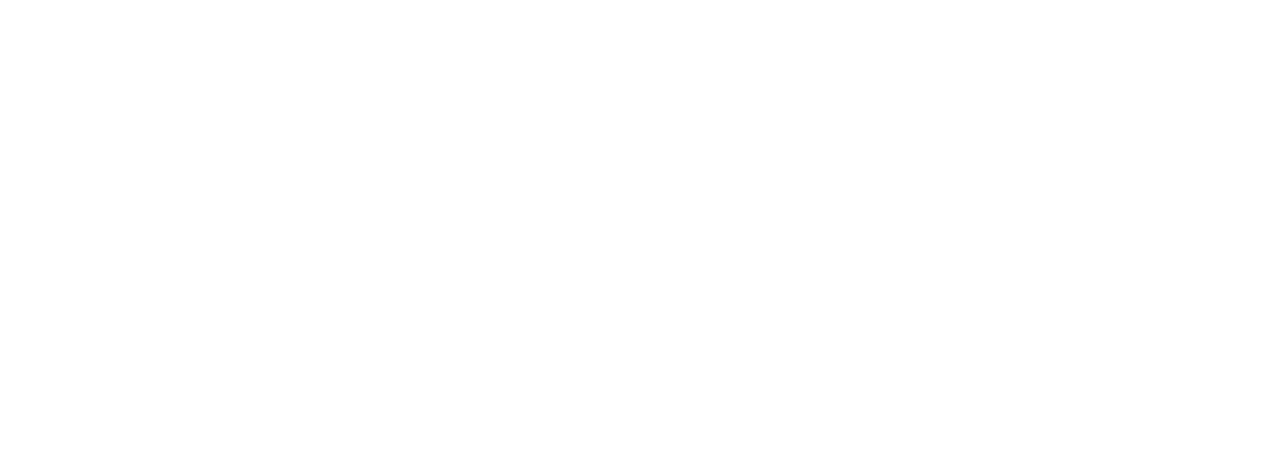
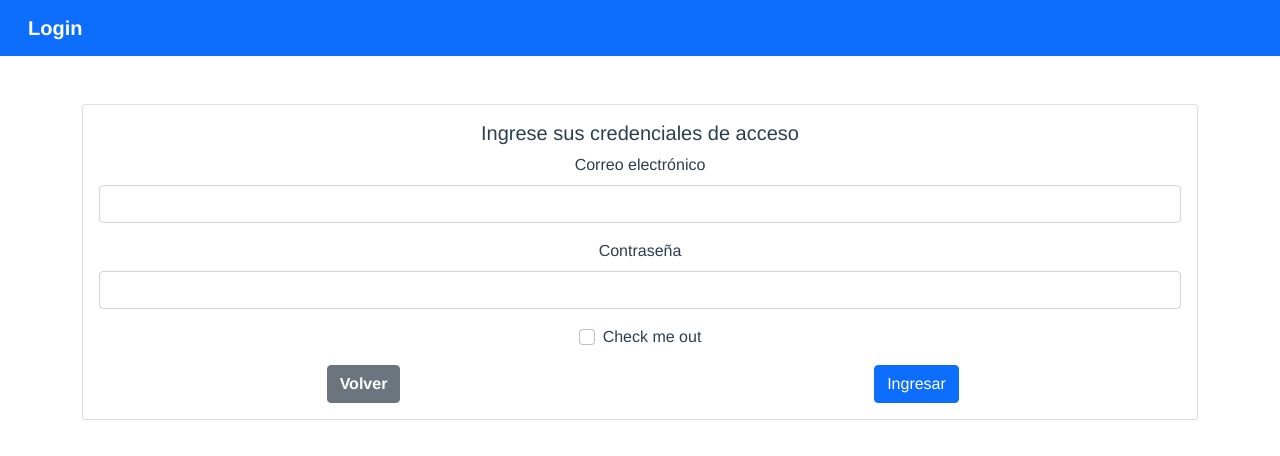
Before and after one commit to vcoronado2014/clases_vue, a Vue app: page /#/Login in a window 1280 px wide. Before the commit this address had no page. Shown: the top 456 px of the page. Built offline with nearby package versions, Linux system fonts and the light colour scheme; a small style sheet from the web is missing.

Commit message:
Cambios para la tarea 4

```diff
--- a/package.json
+++ b/package.json
@@ -10,12 +10,15 @@
   "dependencies": {
     "bootstrap-vue": "^2.21.2",
     "core-js": "^3.6.5",
+    "firebase": "^8.2.6",
     "leaflet": "^1.7.1",
     "leaflet-defaulticon-compatibility": "^0.1.1",
     "sass": "^1.32.5",
     "sass-loader": "^10.1.1",
     "vue": "^3.0.0",
-    "vue-router": "^4.0.0-0"
+    "vue-router": "^4.0.0-0",
+    "vuefire": "^2.2.5",
+    "vuex": "^4.0.0"
   },
   "devDependencies": {
     "@vue/cli-plugin-babel": "~4.5.0",
--- /dev/null
+++ b/src/components/ContainerLogin.vue
@@ -0,0 +1,72 @@
+<template>
+  <div id="container-login" class="container">
+    <div class="card mt-5">
+        <div class="card-body">
+        <form @submit.prevent="login">
+            <h5 class="card-title">Ingrese sus credenciales de acceso</h5>
+            <div class="mb-3">
+                <label for="exampleInputEmail1" class="form-label">Correo electrónico</label>
+                <input type="email" class="form-control" id="exampleInputEmail1" aria-describedby="emailHelp" v-model="email">
+            </div>
+            <div class="mb-3">
+                <label for="exampleInputPassword1" class="form-label">Contraseña</label>
+                <input type="password" class="form-control" id="exampleInputPassword1" v-model="password">
+            </div>
+            <div class="mb-3 form-check">
+                <input type="checkbox" class="form-check-input" id="exampleCheck1">
+                <label class="form-check-label" for="exampleCheck1">Check me out</label>
+            </div>
+            <div class="row" v-if="error">{{error}}</div>
+            <div class="row">
+                <div class="col-6">
+                    <router-link to="/" class="btn btn-secondary">Volver</router-link>
+                </div>
+                <div class="col-6">
+                    <button type="submit" class="btn btn-primary">Ingresar</button>
+                </div>
+
+            </div>
+
+        </form>
+        </div>
+    </div>
+  </div>
+</template>
+
+<script>
+import firebase from 'firebase';
+import '@/firebase/init';
+export default {
+    data(){
+        return {
+            email: '',
+            password:'',
+            error: ''
+        }
+    },
+    methods: {
+        login(){
+            console.log('accder');
+            if (this.email && this.password){
+                //aca enviamos formulario
+                firebase.auth().signInWithEmailAndPassword(this.email, this.password)
+                .then(user =>{
+                    //aca nos devuelve el usuario
+                    console.log(user);
+                    this.$router.push({ name: 'LeerMensajes'});
+                }).catch(error => {
+                    console.log(error.message);
+                })
+            }
+            else{
+                this.error = "Los campos son requeridos";
+            }
+        }
+    }
+
+}
+</script>
+
+<style>
+
+</style>
--- a/src/components/Header.vue
+++ b/src/components/Header.vue
@@ -1,9 +1,9 @@
 <template>
   <div id="header">
     <!--agregamos fixed-top -->
-    <nav class="navbar navbar-dark bg-primary fixed-top">
+    <nav class="navbar navbar-dark bg-primary">
       <div class="container-fluid">
-        <a class="navbar-brand" href="#">Bienvenidos a mi APP</a>
+        <a class="navbar-brand" href="#">Login</a>
       </div>
     </nav>
   </div>
--- a/src/components/Menu.vue
+++ b/src/components/Menu.vue
@@ -15,7 +15,7 @@
 
                 <li><router-link class="dropdown-item" to="/">Home</router-link></li>
                 <li><router-link class="dropdown-item" to="/Listado">Listado</router-link></li>
-
+                <li><router-link class="dropdown-item" to="/Login">Login</router-link></li>
             </ul>
 
         </nav>
--- /dev/null
+++ b/src/firebase/init.js
@@ -0,0 +1,20 @@
+import firebase from 'firebase'
+//import firestore from 'firebase/firestore';
+
+  // Your web app's Firebase configuration
+  const firebaseConfig = {
+    apiKey: "AIzaSyBALMhTVyAefjh4JU36r2X2qQbCrfaBjkA",
+    authDomain: "appsoccer-7d899.firebaseapp.com",
+    projectId: "appsoccer-7d899",
+    storageBucket: "appsoccer-7d899.appspot.com",
+    messagingSenderId: "904612287412",
+    appId: "1:904612287412:web:56cb6cd136cb104fb7d8e1"
+  };
+
+  const firebaseApp = firebase.initializeApp(firebaseConfig);
+  firebaseApp.firestore().settings({ timestampsInSnapshots: true });
+
+  export default firebaseApp.firestore();
+
+  // Initialize Firebase
+  //firebase.initializeApp(firebaseConfig);
--- a/src/main.js
+++ b/src/main.js
@@ -1,7 +1,9 @@
 import { createApp } from "vue";
 import App from "./App.vue";
 import router from "./router";
+//importamos nuestro store
+import {store} from './store';
 
 createApp(App)
-  .use(router)
+  .use(router, store)
   .mount("#app");
--- a/src/router/index.js
+++ b/src/router/index.js
@@ -2,6 +2,8 @@ import { createRouter, createWebHashHistory } from "vue-router";
 import Home from "../views/Home.vue";
 import Listado from "../views/Listado.vue";
 import Detalle from "../views/Detalle.vue";
+import Login from "../views/Login.vue";
+import LeerMensajes from "../views/LeerMensajes.vue";
 
 const routes = [
   {
@@ -13,6 +15,16 @@ const routes = [
     path: "/Listado",
     name: "Listado",
     component: Listado
+  },
+  {
+    path: "/LeerMensajes",
+    name: "LeerMensajes",
+    component: LeerMensajes
+  },
+  {
+    path: "/Login",
+    name: "Login",
+    component: Login
   },
   {
     path: "/Detalle",
--- /dev/null
+++ b/src/store/index.js
@@ -0,0 +1,13 @@
+
+import { createStore } from 'vuex';
+
+export const store = createStore({
+    state(){
+        return {
+            superTitulo: 'Este es un supertitulo',
+
+        }
+    }
+})
+
+export default store
--- /dev/null
+++ b/src/views/LeerMensajes.vue
@@ -0,0 +1,26 @@
+<template>
+  <div id="leer-mensajes" class="container">
+      contenido de la vista mensaje
+      {{ getSuperTitle() }}
+  </div>
+</template>
+
+<script>
+import {store} from '../../src/store/index';
+export default {
+    methods: {
+        getSuperTitle(){
+            return store.state.superTitulo;
+        }
+    },
+    created(){
+        console.log(store.state);
+        console.log('creado leer mensajes');
+    }
+
+}
+</script>
+
+<style scoped lang="sass">
+
+</style>
--- /dev/null
+++ b/src/views/Login.vue
@@ -0,0 +1,21 @@
+<template>
+  <div id="login">
+      <Header />
+      <ContainerLogin />
+  </div>
+</template>
+
+<script>
+import Header from "@/components/Header.vue";
+import ContainerLogin from "@/components/ContainerLogin.vue";
+export default {
+    components: {
+        Header,
+        ContainerLogin
+    }
+}
+</script>
+
+<style scoped lang="sass">
+
+</style>
```
Also changed, not shown: pasos_bootstrap.txt, 1 other file (tests, documents, lock files or other folders).
